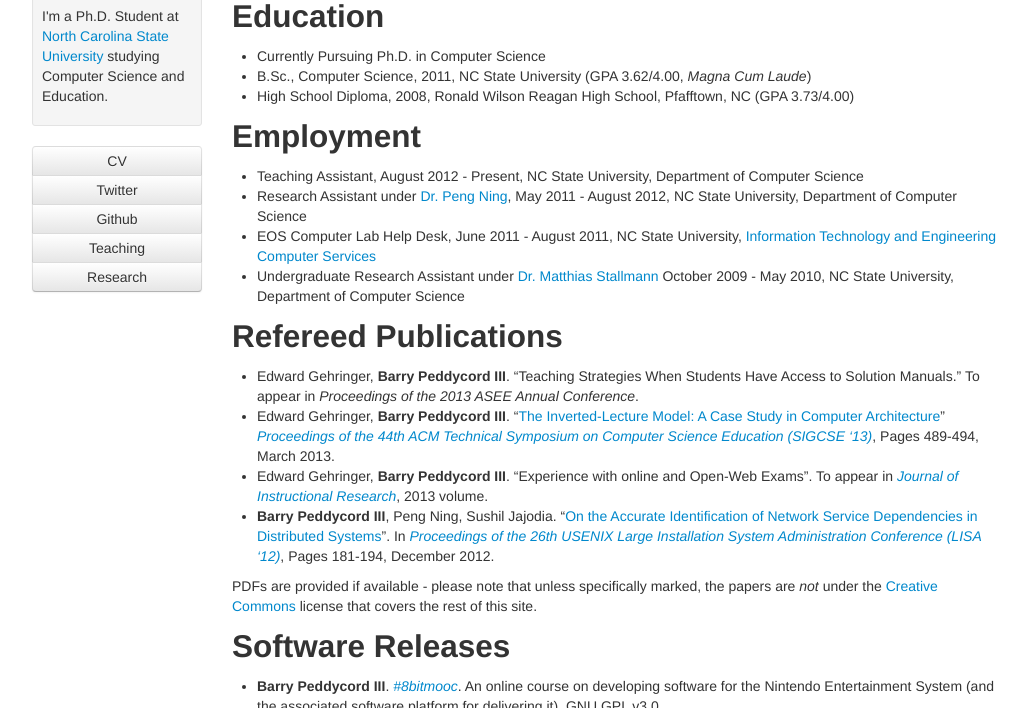
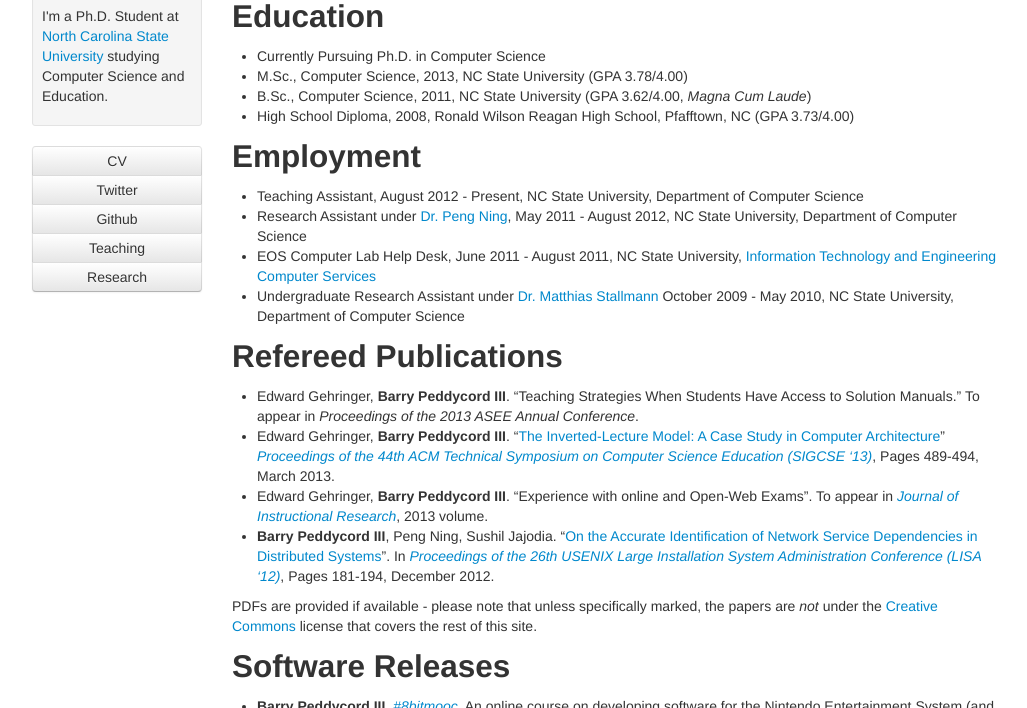
Before and after one commit to isharacomix/oldsite, a Jekyll site: the page built from cv.md, in a window 1280 px wide and 900 px high, scrolled down 322 px, cut to the strip 192-900 px from the top of the window. Shown: the whole strip, without its empty margins (123-1150 px from the left). Built offline with Jekyll 4.4.1, drawn with Linux system fonts in a browser that asks for light colours.

Commit message:
Adding my MSc in Comp Sci!

```diff
--- a/cv.md
+++ b/cv.md
@@ -16,6 +16,7 @@ North Carolina State University
 Education
 ---------
  * Currently Pursuing Ph.D. in Computer Science
+ * M.Sc., Computer Science, 2013, NC State University (GPA 3.78/4.00)
  * B.Sc., Computer Science, 2011, NC State University (GPA 3.62/4.00, *Magna Cum Laude*)
  * High School Diploma, 2008, Ronald Wilson Reagan High School, Pfafftown, NC (GPA 3.73/4.00)
 
@@ -23,7 +24,6 @@ Education
 
 Employment
 ----------
-
  * Teaching Assistant, August 2012 - Present, NC State University, Department of Computer Science
  * Research Assistant under [Dr. Peng Ning](http://discovery.csc.ncsu.edu/), May 2011 - August 2012, NC State University, Department of Computer Science
  * EOS Computer Lab Help Desk, June 2011 - August 2011, NC State University, [Information Technology and Engineering Computer Services](http://www.itecs.ncsu.edu/)
```
